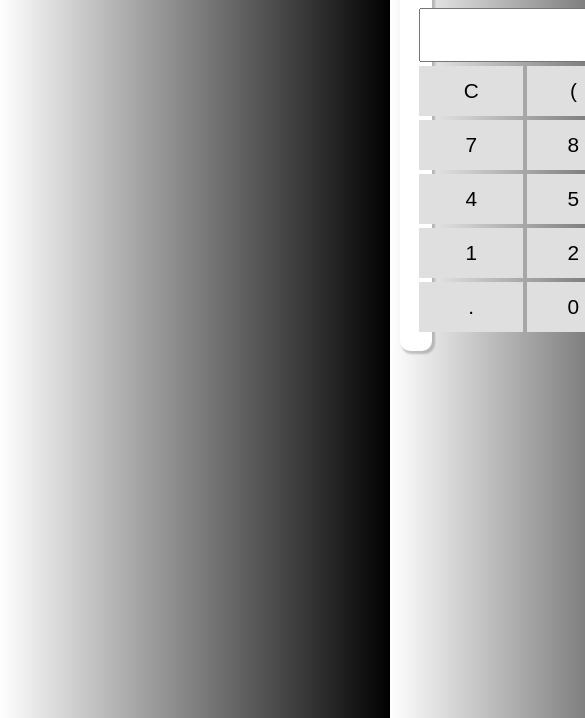
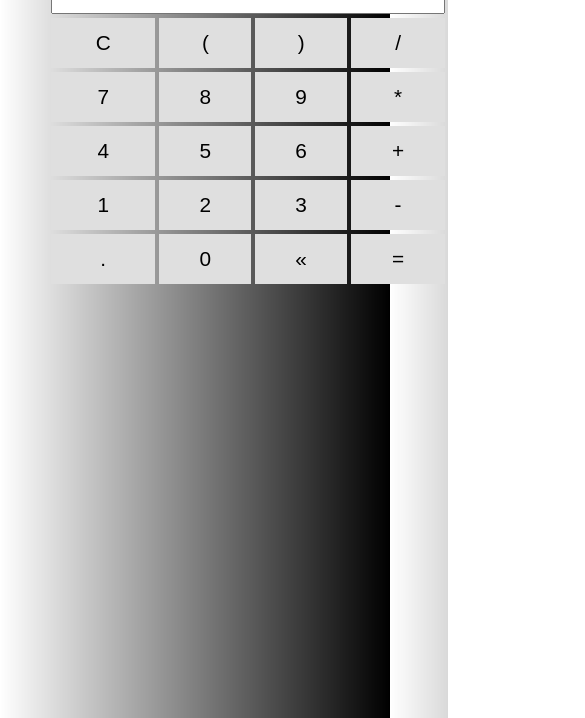
Before and after one commit to DevDeyvidTav/Calaculadora-Numerica, a plain HTML site: page index.html in a window 390 px wide. Shown: the part 126-844 px from the top of the page, 585 px wide, since content can reach past the window. Drawn offline with nearby package versions, Linux system fonts and the light colour scheme.

Commit message:
primeiro ajuste responsividade

```diff
--- a/assets/css/style.css
+++ b/assets/css/style.css
@@ -15,11 +15,9 @@ body {
 
 .container {
   max-width: 640px;
-  background: #fff;
-  margin: 2rem 32rem 2rem 25rem;
+  margin: auto;
   border-radius: 10px;
-  box-shadow: 2px 2px 2px 1px rgba(0, 0, 0, 0.2);
-  padding: 1rem;
+  opacity: 1;
 }
 
 form input, form label, form button {
@@ -47,7 +45,6 @@ form button {
   cursor: pointer;
   margin-top: 30px;
 }
-
 #grad {
   background-image: linear-gradient(to right, rgba(2, 2, 2, 0), rgb(0, 0, 0));
 }
@@ -75,3 +72,8 @@ form button {
 h1{
   margin-left: 7rem;
 }
+@media only screen and (max-width: 600px) {
+  .container{
+    margin: 0 3rem 0 3rem;
+  }
+}
--- a/index.html
+++ b/index.html
@@ -11,10 +11,10 @@
 </head>
 
 <body id="grad">
+  <section class="container">
+    <h1>Calculadora</h1>
+    <div class="calc">
 
-  <section class="container">
-    <div class="calc">
-      <h1>Calculadora</h1>
     </div>
     <table class="calculadora">
       <tr>
```
